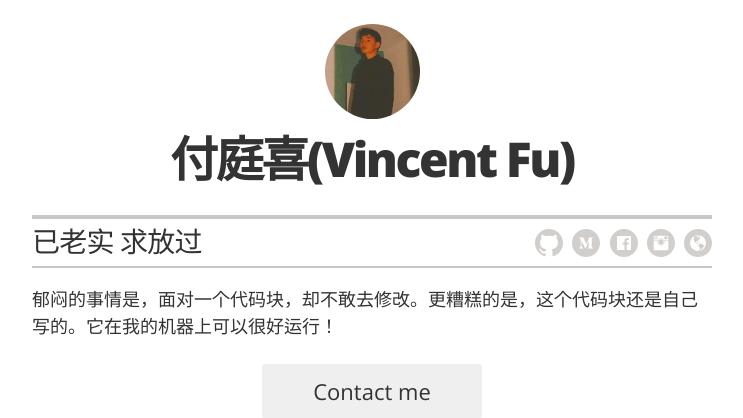
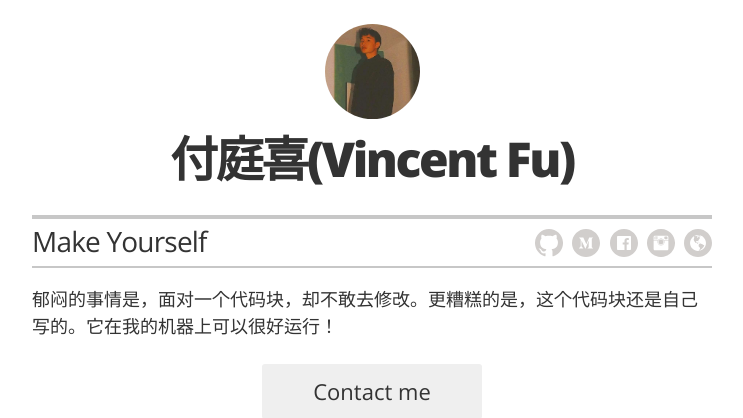
Before and after one commit to futingx/resume, a Jekyll site: the page built from index.html, in a window 1280 px wide and 900 px high. Shown: the top 418 px of the window, without its empty margins (268-1011 px from the left). Built offline with Jekyll 4.4.1, drawn with Linux system fonts in a browser that asks for light colours.

Commit message:
第13次提交

```diff
--- a/_config.yml
+++ b/_config.yml
@@ -11,7 +11,7 @@ sass:
 # Resume settings
 resume_avatar:                  "true"
 resume_name:                    "付庭喜(Vincent Fu)"
-resume_title:                   "已老实 求放过"
+resume_title:                   "Make Yourself"
 
 # 用于 _layouts/resume.html 中的联系按钮
 resume_contact_email:           "3167089271@qq.com"
```
